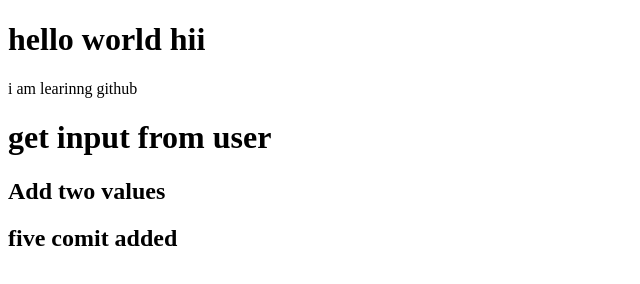
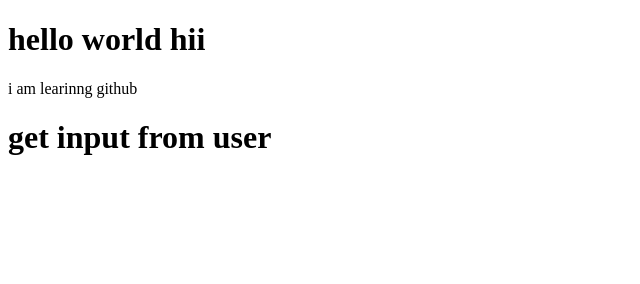
Before and after one commit to Manikandan23052001/Novitech-class-, a plain HTML site: page index.html in a window 1280 px wide. Shown: the whole page, without its empty margins (0-640 px from the left). Drawn offline with Linux system fonts and the light colour scheme.

Commit message:
Update index.html

```diff
--- a/index.html
+++ b/index.html
@@ -9,8 +9,8 @@
     <h1>hello world  hii</h1>
     <p>i am learinng github</p>
     <h1>get input from user</h1>
-    <h2>Add two values</h2>
-    <h2>five comit added</h2>
+
+
 
 </body>
 </html>
```
